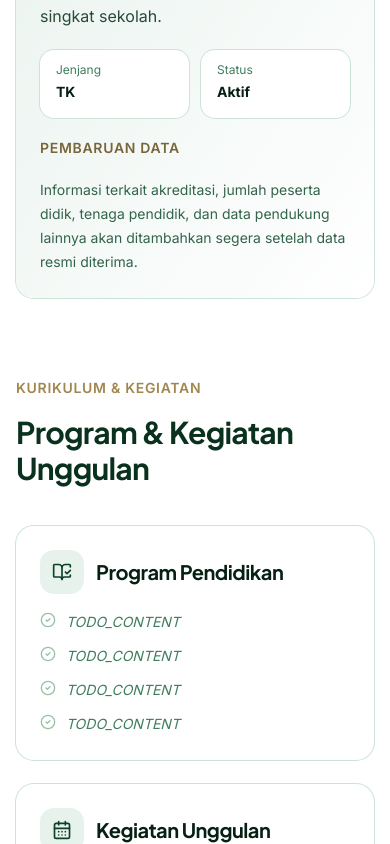
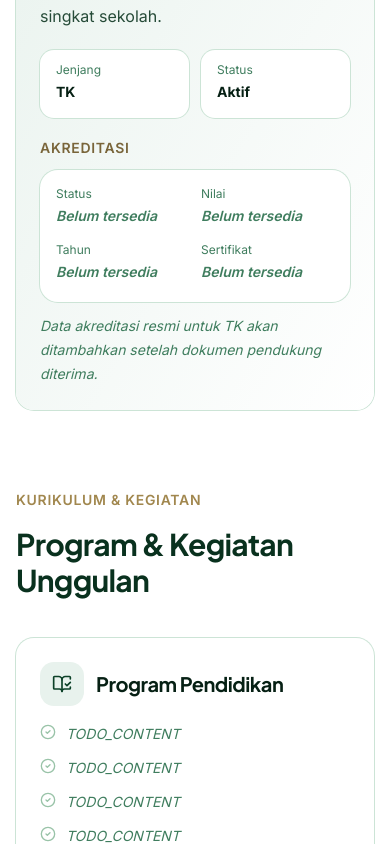
Before and after one commit to ganggas95/website-yatina, a Next.js app: page /unit-pendidikan/tk-yatina in a window 390 px wide. Shown: the part 2100-2944 px from the top of the page. Built offline with nearby package versions, Linux system fonts and the light colour scheme.

Commit message:
feat: add accreditation data and masonry layouts for education galleries

```diff
--- a/package.json
+++ b/package.json
@@ -15,6 +15,8 @@
     "next": "15.1.11",
     "react": "^19.0.0",
     "react-dom": "^19.0.0",
+    "react-masonry-css": "^1.0.16",
+    "react-responsive-masonry": "^2.7.2",
     "tailwind-merge": "^2.6.0"
   },
   "devDependencies": {
--- a/src/components/education/education-unit-profile.tsx
+++ b/src/components/education/education-unit-profile.tsx
@@ -90,6 +90,18 @@ function HistoryBlock({ unit }: { unit: EducationUnit }) {
 }
 
 export function EducationUnitProfile({ unit }: { unit: EducationUnit }) {
+  const accreditation = unit.accreditation ?? {
+    status: TODO_CONTENT,
+    grade: TODO_CONTENT,
+    year: TODO_CONTENT,
+    certificateNumber: TODO_CONTENT,
+  };
+  const accreditationPlaceholder =
+    accreditation.status === TODO_CONTENT &&
+    accreditation.grade === TODO_CONTENT &&
+    accreditation.year === TODO_CONTENT &&
+    accreditation.certificateNumber === TODO_CONTENT;
+
   return (
     <section aria-labelledby="profil-sekolah-heading" className="py-20 sm:py-28 bg-surface">
       <Container>
@@ -143,13 +155,46 @@ export function EducationUnitProfile({ unit }: { unit: EducationUnit }) {
                       <p className="font-bold text-primary-800">Aktif</p>
                     </div>
                   </div>
-                  <p className="text-sm font-semibold uppercase tracking-wider text-accent-700">
-                    Pembaruan Data
-                  </p>
-                  <p className="text-sm leading-6 text-secondary-600">
-                    Informasi terkait akreditasi, jumlah peserta didik, tenaga pendidik, dan data
-                    pendukung lainnya akan ditambahkan segera setelah data resmi diterima.
-                  </p>
+                  <div className="space-y-3">
+                    <p className="text-sm font-semibold uppercase tracking-wider text-accent-700">
+                      Akreditasi
+                    </p>
+                    <div className="space-y-3 rounded-2xl bg-white p-4 ring-1 ring-primary-100">
+                      <div className="grid grid-cols-2 gap-3 text-sm">
+                        <div>
+                          <p className="text-xs text-secondary-500">Status</p>
+                          <p className={`font-semibold ${accreditation.status === TODO_CONTENT ? "italic text-secondary-500" : "text-primary-800"}`}>
+                            {accreditation.status === TODO_CONTENT ? "Belum tersedia" : accreditation.status}
+                          </p>
+                        </div>
+                        <div>
+                          <p className="text-xs text-secondary-500">Nilai</p>
+                          <p className={`font-semibold ${accreditation.grade === TODO_CONTENT ? "italic text-secondary-500" : "text-primary-800"}`}>
+                            {accreditation.grade === TODO_CONTENT ? "Belum tersedia" : accreditation.grade}
+                          </p>
+                        </div>
+                        <div>
+                          <p className="text-xs text-secondary-500">Tahun</p>
+                          <p className={`font-semibold ${accreditation.year === TODO_CONTENT ? "italic text-secondary-500" : "text-primary-800"}`}>
+                            {accreditation.year === TODO_CONTENT ? "Belum tersedia" : accreditation.year}
+                          </p>
+                        </div>
+                        <div>
+                          <p className="text-xs text-secondary-500">Sertifikat</p>
+                          <p className={`break-words font-semibold ${accreditation.certificateNumber === TODO_CONTENT ? "italic text-secondary-500" : "text-primary-800"}`}>
+                            {accreditation.certificateNumber === TODO_CONTENT
+                              ? "Belum tersedia"
+                              : accreditation.certificateNumber}
+                          </p>
+                        </div>
+                      </div>
+                    </div>
+                    {accreditationPlaceholder && (
+                      <p className="text-sm leading-6 italic text-secondary-500">
+                        Data akreditasi resmi untuk {unit.shortName} akan ditambahkan setelah dokumen pendukung diterima.
+                      </p>
+                    )}
+                  </div>
                 </div>
               </div>
             </div>
--- a/src/components/home/gallery-preview-grid.tsx
+++ b/src/components/home/gallery-preview-grid.tsx
@@ -57,7 +57,7 @@ export function GalleryPreviewGrid({ images }: GalleryPreviewGridProps) {
                   }
                   className="object-cover transition-transform duration-700 group-hover:scale-110"
                 />
-                <div className="absolute inset-0 bg-gradient-to-t from-primary-950/95 via-primary-950/35 to-transparent opacity-0 group-hover:opacity-100 transition-opacity duration-300" />
+                <div className="absolute inset-x-0 bottom-0 h-24 bg-gradient-to-t from-primary-950/95 via-primary-950/45 to-transparent opacity-0 group-hover:opacity-100 transition-opacity duration-300 sm:h-28" />
                 <div className="absolute bottom-3 left-3 right-3 translate-y-4 opacity-0 group-hover:translate-y-0 group-hover:opacity-100 transition-all duration-300">
                   <div className="flex items-end justify-between gap-2">
                     <p className="text-xs sm:text-sm font-semibold text-white leading-snug">
--- a/src/data/education-units.ts
+++ b/src/data/education-units.ts
@@ -18,6 +18,12 @@ export const educationUnits: EducationUnit[] = [
         programs: [TODO_CONTENT, TODO_CONTENT, TODO_CONTENT, TODO_CONTENT],
         activities: [TODO_CONTENT, TODO_CONTENT, TODO_CONTENT],
         facilities: [TODO_CONTENT, TODO_CONTENT, TODO_CONTENT, TODO_CONTENT],
+        accreditation: {
+            status: TODO_CONTENT,
+            grade: TODO_CONTENT,
+            year: TODO_CONTENT,
+            certificateNumber: TODO_CONTENT,
+        },
         contactPerson: TODO_CONTENT,
         whatsapp: TODO_CONTENT,
     },
@@ -70,6 +76,12 @@ export const educationUnits: EducationUnit[] = [
             "Alat Seni Kaligrafi",
             "Internet"
         ],
+        accreditation: {
+            status: "Terakreditasi",
+            grade: "B",
+            year: "2012",
+            certificateNumber: "94/BAP-SM/KP/X/2012",
+        },
         contactPerson: TODO_CONTENT,
         whatsapp: TODO_CONTENT,
     },
@@ -136,6 +148,12 @@ export const educationUnits: EducationUnit[] = [
             "Fasilitas Olahraga",
             "Internet"
         ],
+        accreditation: {
+            status: "Terakreditasi",
+            grade: "B",
+            year: "2023",
+            certificateNumber: "00271/52000/MTS/2023",
+        },
         contactPerson: '082340589900',
         whatsapp: '082340589900',
     },
@@ -155,6 +173,12 @@ export const educationUnits: EducationUnit[] = [
         programs: [TODO_CONTENT, TODO_CONTENT, TODO_CONTENT, TODO_CONTENT, TODO_CONTENT],
         activities: [TODO_CONTENT, TODO_CONTENT, TODO_CONTENT, TODO_CONTENT],
         facilities: [TODO_CONTENT, TODO_CONTENT, TODO_CONTENT, TODO_CONTENT, TODO_CONTENT],
+        accreditation: {
+            status: TODO_CONTENT,
+            grade: TODO_CONTENT,
+            year: TODO_CONTENT,
+            certificateNumber: TODO_CONTENT,
+        },
         contactPerson: TODO_CONTENT,
         whatsapp: TODO_CONTENT,
     },
--- a/src/data/gallery.ts
+++ b/src/data/gallery.ts
@@ -38,7 +38,7 @@ export const galleryImages: GalleryImage[] = [
     id: "g5",
     src: galleryImage("guru-membimbing-siswa", "portrait_4_3"),
     alt: "Guru sedang membimbing siswa MTs",
-    category: "MTs",
+    category: "MA",
     aspectRatio: "portrait",
   },
   {
@@ -83,29 +83,29 @@ export const galleryImages: GalleryImage[] = [
     category: "TK",
     aspectRatio: "square",
   },
+  // {
+  //   id: "g12",
+  //   src: galleryImage("kegiatan-pramuka-penegak", "landscape_4_3"),
+  //   alt: "Kegiatan pramuka penegak MA",
+  //   category: "MA",
+  //   aspectRatio: "landscape",
+  // },
   {
     id: "g12",
-    src: galleryImage("kegiatan-pramuka-penegak", "landscape_4_3"),
-    alt: "Kegiatan pramuka penegak MA",
-    category: "MA",
-    aspectRatio: "landscape",
-  },
-  {
-    id: "g13",
     src: "/images/pramuka/siswa-mts-ke-jambore.jpeg",
     alt: "Siswa MTs Pramuka bersiap berangkat mengikuti jambore",
     category: "MTs",
     aspectRatio: "landscape",
   },
   {
-    id: "g14",
+    id: "g13",
     src: "/images/pramuka/pelepasan-jambore.jpeg",
     alt: "Suasana pelepasan peserta Pramuka MTs menuju jambore",
     category: "MTs",
     aspectRatio: "landscape",
   },
   {
-    id: "g15",
+    id: "g14",
     src: "/images/pramuka/kepsek-mts-melepas-jambore.jpeg",
     alt: "Kepala sekolah MTs melepas peserta Pramuka untuk mengikuti jambore",
     category: "MTs",
```
Also changed, not shown: src/components/education/school-gallery.tsx (+33 -19 lines), src/components/gallery/gallery-grid.tsx (+20 -12 lines), src/types/education.ts (+8 -0 lines), 2 other files (tests, documents, lock files or other folders).
